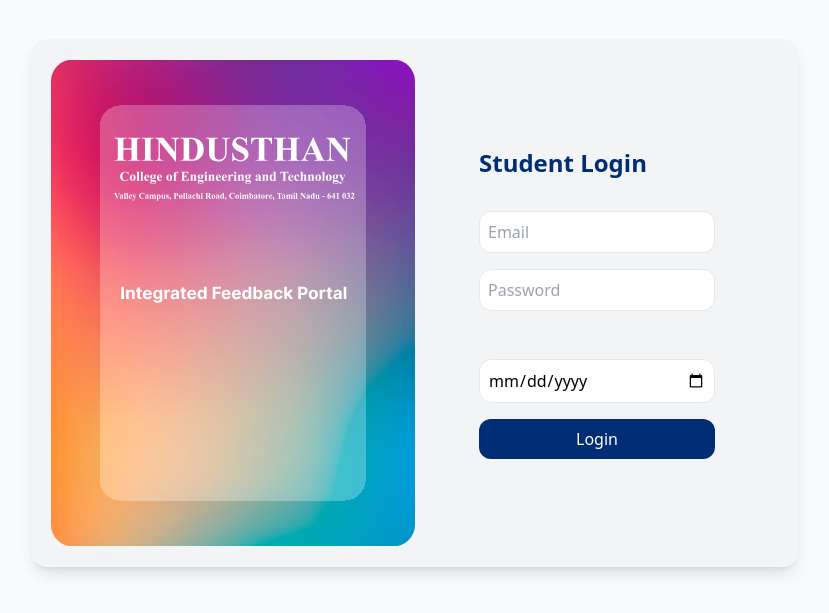
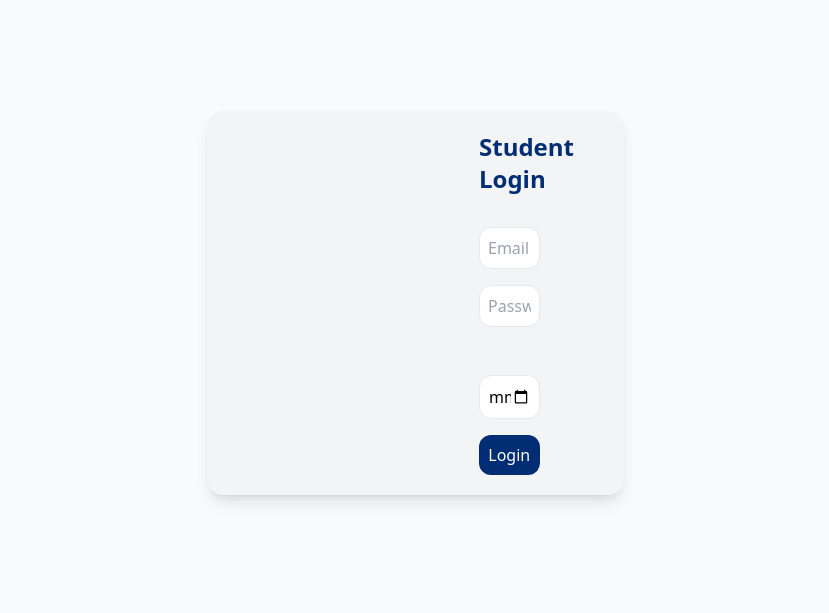
Before and after one commit to techyfuzz123/feedback-test, a Next.js app in the folder client/: page /hicet-admin in a window 1280 px wide. Shown: the part 105-718 px from the top of the page, without its empty margins (225-1054 px from the left). Built offline with nearby package versions, Linux system fonts and the light colour scheme.

Commit message:
added netlify.toml

```diff
--- a/client/pages/hicet-admin.js
+++ b/client/pages/hicet-admin.js
@@ -14,12 +14,12 @@ const Admin = () => {
           <div className="bg-gray-100 flex rounded-2xl shadow-lg max-w-3xl p-5 items-center">
             {/* image */}
             <div className="md:block hidden w-1/2">
-              <Image
+              {/* <Image
                 className="rounded-2xl"
                 width="510"
                 height="685"
                 src="/img2.svg"
-              />
+              /> */}
             </div>
 
             {/* form  */}
--- a/client/pages/login.js
+++ b/client/pages/login.js
@@ -19,7 +19,6 @@ const Login = () => {
       <Head>
         <title>Client</title>
         <link rel="icon" href="/favicon.ico" />
-        <meta http-equiv="Content-Security-Policy" content="upgrade-insecure-requests" />
       </Head>
       <div className="flex bg-gray-50 mx-auto min-h-screen flex-col items-center justify-center py-2">
         <section className=" min-h-screen flex items-center justify-center">
@@ -27,12 +26,12 @@ const Login = () => {
           <div className="bg-gray-100 flex rounded-2xl shadow-lg max-w-3xl p-5 items-center">
             {/* image */}
             <div className="md:block hidden w-1/2">
-              <Image
+              {/* <Image
                 className="rounded-2xl"
                 width="510"
                 height="685"
                 src="/img2.svg"
-              />
+              /> */}
             </div>
 
             {/* form  */}
```
